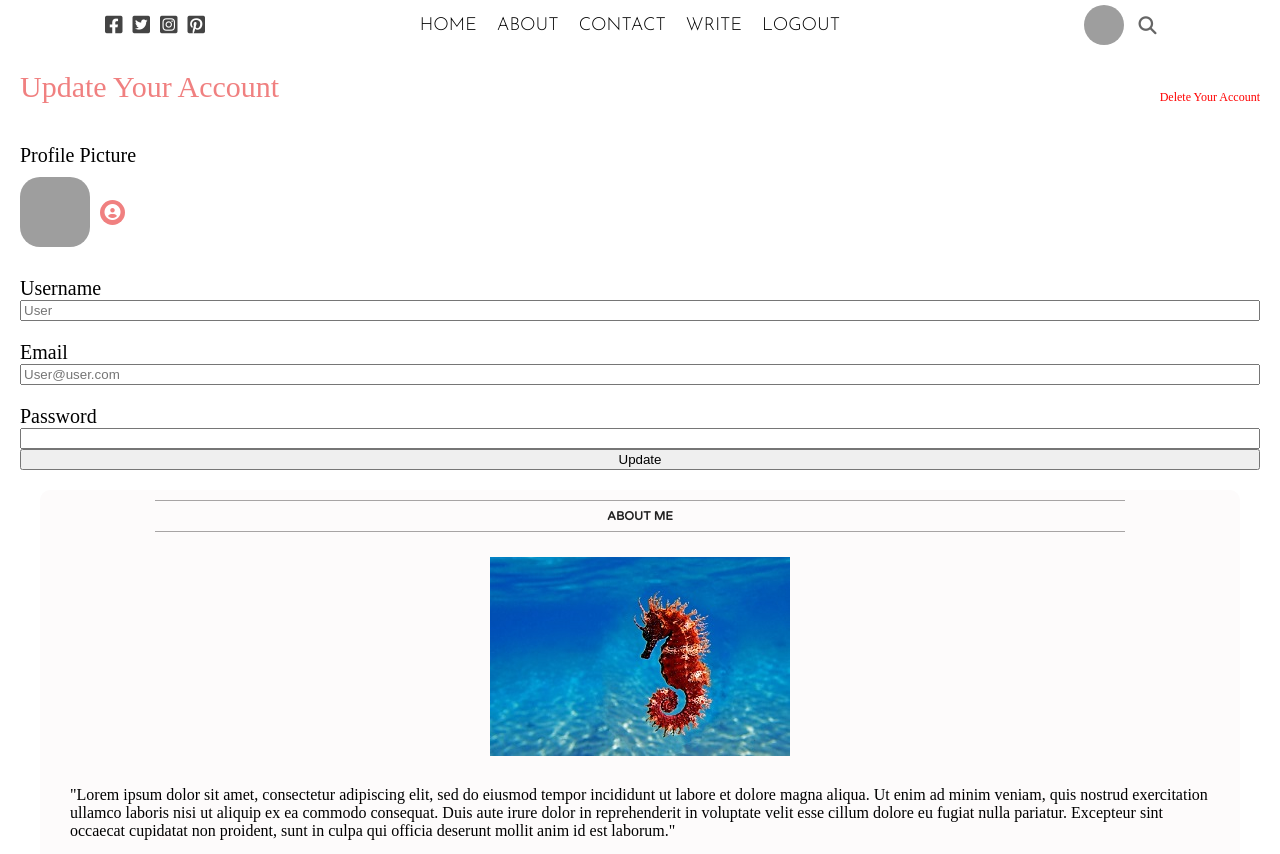
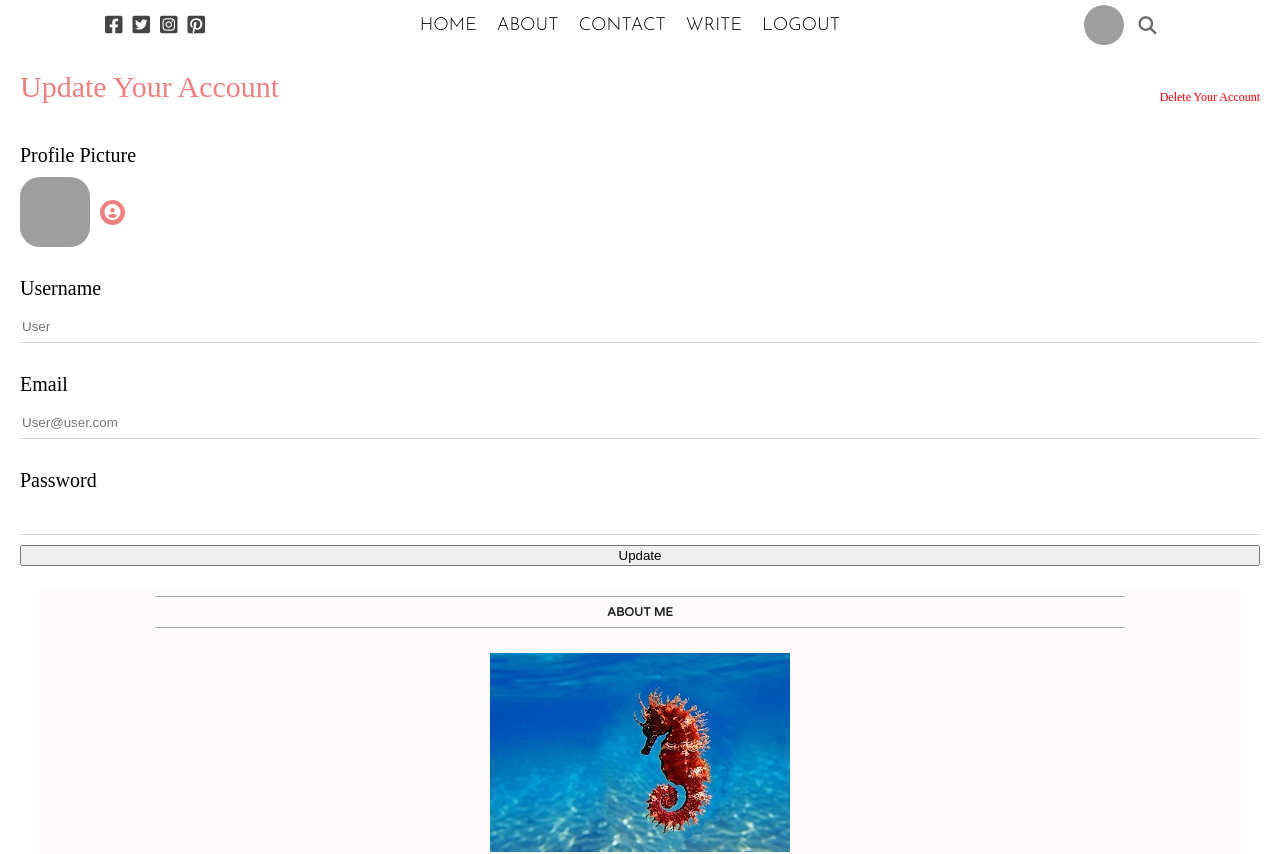
Before and after one commit to EvMad/react-frontend-sandbox, a React (Create React App) app: page / in a window 1280 px wide. Shown: the top 854 px of the page. Built offline with nearby package versions, Linux system fonts and the light colour scheme; grey boxes are pictures that could not be loaded.

Commit message:
.settingsForm > input {}

```diff
--- a/src/pages/settings/settings.css
+++ b/src/pages/settings/settings.css
@@ -60,3 +60,11 @@
     font-size: 20px;
     margin-top: 20px;
 }
+
+.settingsForm > input {
+    color: gray;
+    margin: 10px 0;
+    height: 30px;
+    border: none;
+    border-bottom: 1px solid lightgray;
+}
```
